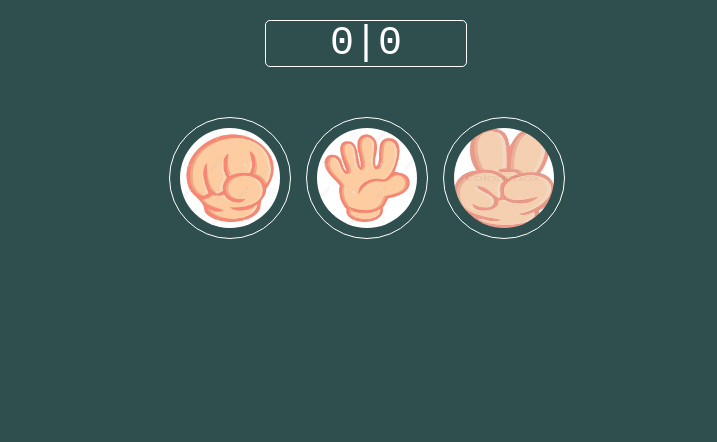
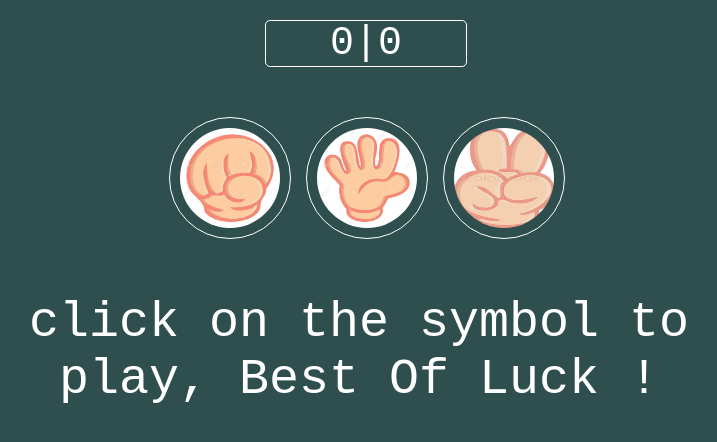
Before and after one commit to cksharma11/rock-paper-scissors, a plain HTML site: page index.html in a window 1280 px wide. Shown: the whole page, without its empty margins (281-998 px from the left). Drawn offline with Linux system fonts and the light colour scheme.

Commit message:
Added welcome message

```diff
--- a/index.html
+++ b/index.html
@@ -21,6 +21,7 @@
       </div>
     </div>
     <div id="result" class="result">
+      click on the symbol to  play, Best Of Luck !
     </div>
   </body>
   <script src="scripts/script.js"></script>
```
